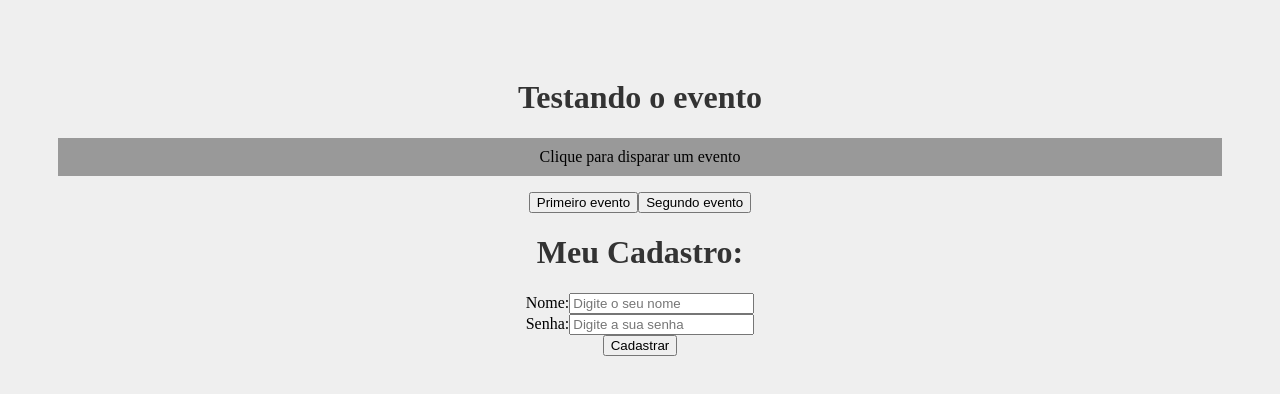
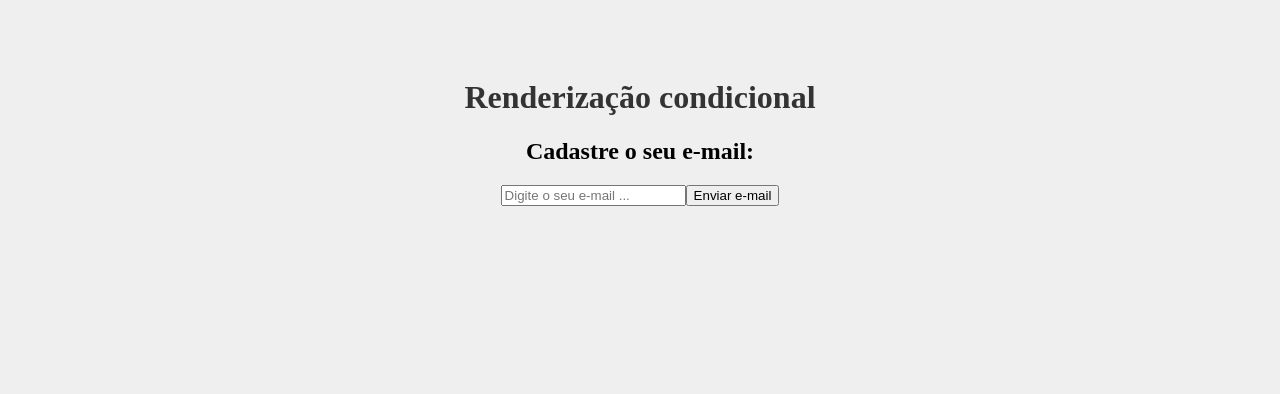
Before and after one commit to Lucas-Paim-Lavras/react_js_curso, a React (Create React App) app in the folder meu-projeto/: page / in a window 1280 px wide. Shown: the top 394 px of the page. Built offline with nearby package versions, Linux system fonts and the light colour scheme.

Commit message:
Renderização condicional

```diff
--- a/meu-projeto/src/App.js
+++ b/meu-projeto/src/App.js
@@ -1,6 +1,5 @@
 import "./App.css";
-import Evento from "./components/Evento";
-import Form from "./components/Form";
+import Condicional from "./components/Condicional";
 //usaremos essa área para importar coisas
 
 function App() {
@@ -8,10 +7,8 @@
   return (
     //Aqui, precisa usar className, sempre!
     <div className="App">
-      <h1>Testando o evento</h1>
-      <Evento/>
-      <Form />
-
+      <h1>Renderização condicional</h1>
+      <Condicional/>
     </div>
   );
 }
--- /dev/null
+++ b/meu-projeto/src/components/Condicional.js
@@ -0,0 +1,58 @@
+// Importa o hook useState do React, que serve para armazenar estados (variáveis reativas)
+import { useState } from "react";
+
+// Componente Condicional
+function Condicional() {
+  // Cria um estado para armazenar o valor digitado no input de e-mail
+  const [email, setEmail] = useState();
+
+  // Estado para armazenar o e-mail após o envio (simulando um "cadastro")
+  const [userEmail, setUserEmail] = useState();
+
+  // Função executada ao clicar no botão de envio
+  function enviarEmail(e) {
+    e.preventDefault();           // Impede o recarregamento da página (comportamento padrão de um <form>)
+    setUserEmail(email);          // Salva o e-mail atual no estado "userEmail"
+    setEmail("");                 // Limpa o input após o envio
+  }
+
+  // Função para limpar o e-mail cadastrado e esconder a mensagem condicional
+  function limparEmail(e) {
+    setUserEmail("");             // Limpa o valor armazenado em "userEmail"
+  }
+
+  // JSX (código visual)
+  return (
+    <div>
+      <h2>Cadastre o seu e-mail:</h2>
+
+      {/* Formulário, que contém o input e o botão de envio */}
+      <form>
+        <input
+          type="email"                               // Tipo email (aplica validação automática no navegador)
+          value={email}                              // Torna o input controlado (ligado ao estado "email")
+          placeholder="Digite o seu e-mail ..."      // Texto que aparece dentro do campo quando vazio
+          onChange={(e) => setEmail(e.target.value)} // Atualiza o estado "email" a cada tecla digitada
+        />
+
+        {/* Botão que chama a função de envio */}
+        <button type="submit" onClick={enviarEmail}>
+          Enviar e-mail
+        </button>
+
+        {/* Renderiza o bloco abaixo apenas se userEmail tiver um valor (condicional) */}
+        {userEmail && (
+          <div>
+            <p>O e-mail do usuário é: {userEmail}</p>
+
+            {/* Botão que limpa o e-mail cadastrado */}
+            <button onClick={limparEmail}>Limpar e-mail</button>
+          </div>
+        )}
+      </form>
+    </div>
+  );
+}
+
+// Exporta o componente para ser usado em outro arquivo (ex: App.js)
+export default Condicional;
--- a/meu-projeto/src/components/Evento.js
+++ b/meu-projeto/src/components/Evento.js
@@ -15,7 +15,6 @@
             <Button event={meuEvento} text="Primeiro evento"/>
             <Button event={segundoEvento} text="Segundo evento"/>
         </div>
-
     )
 }
 
```
